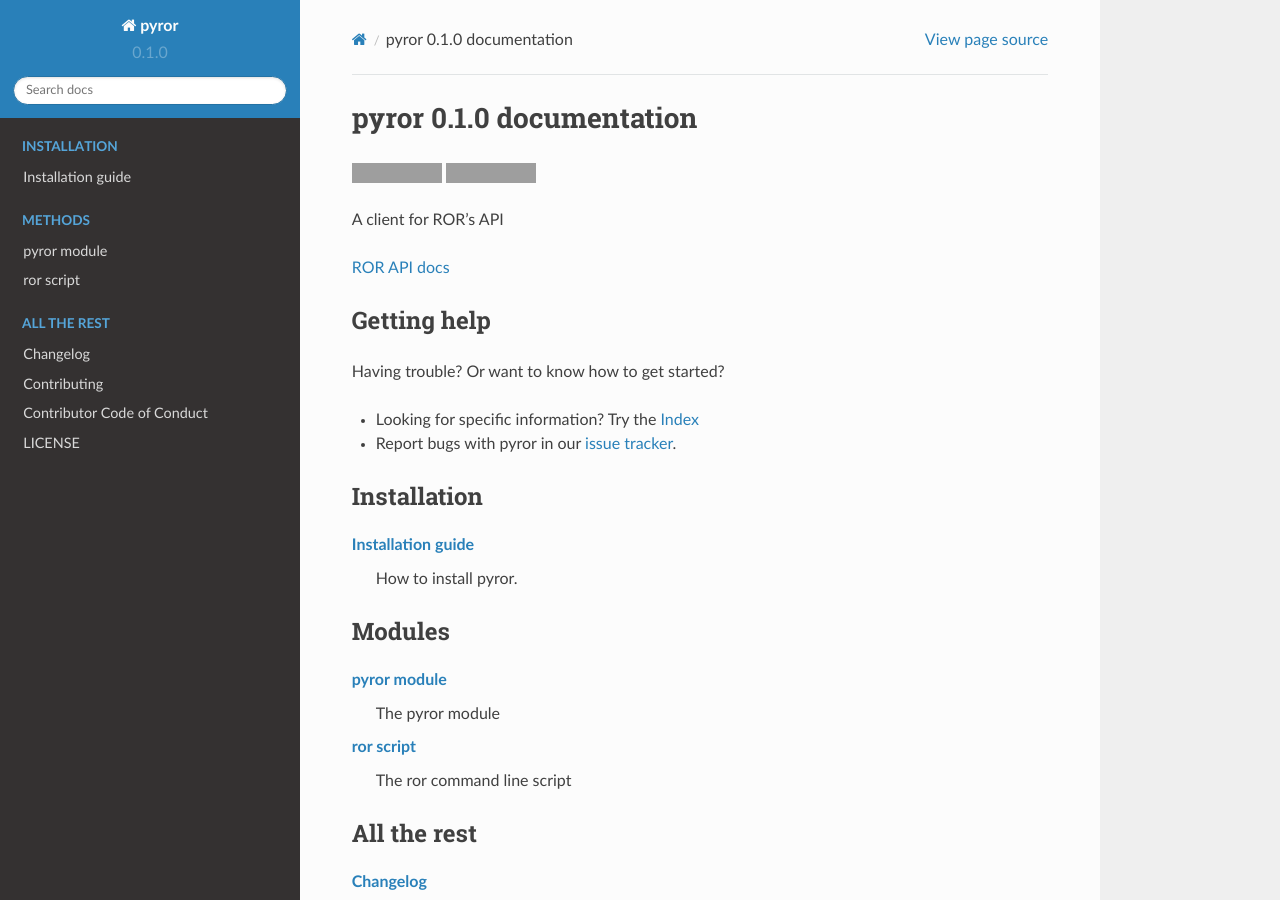
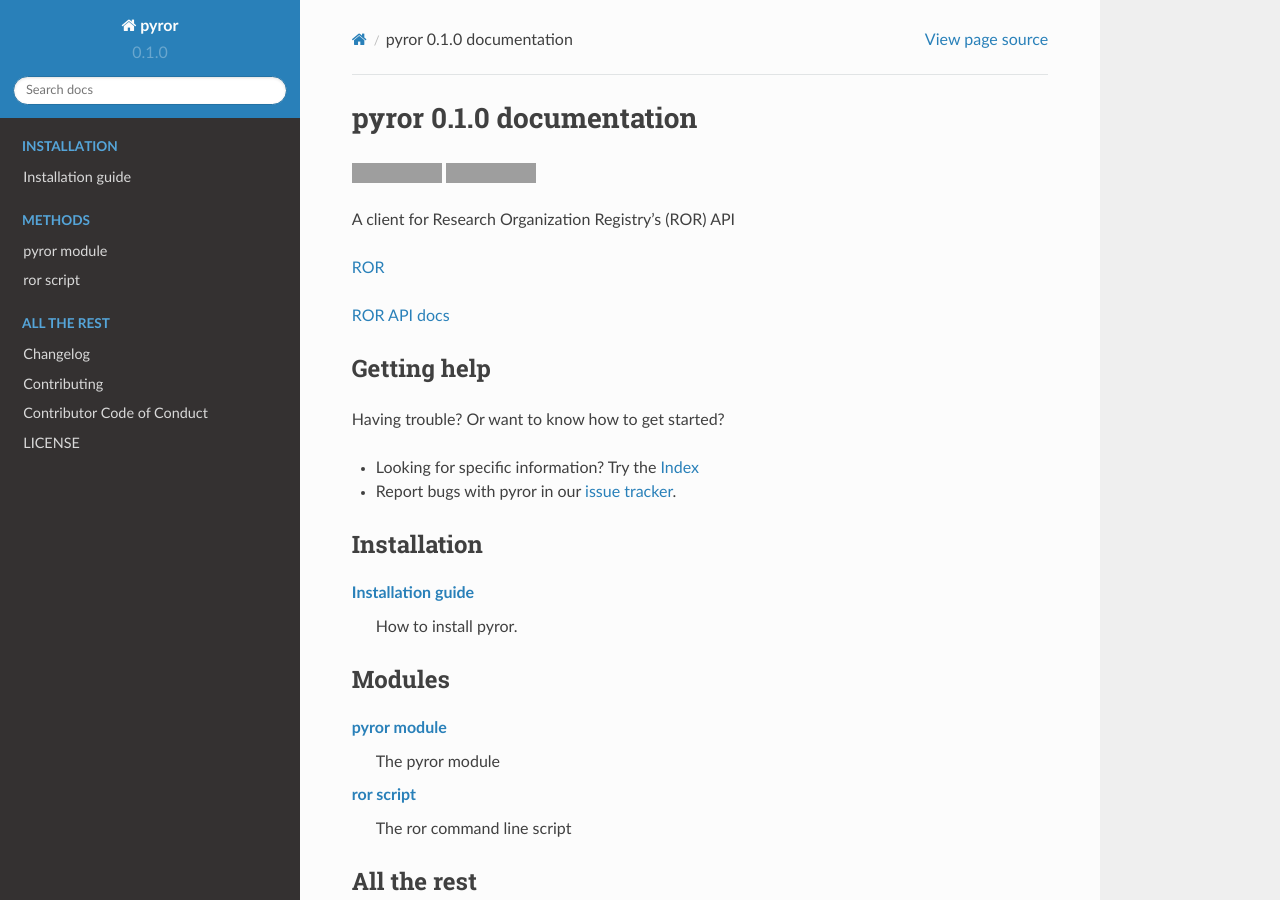
Before and after one commit to sckott/pyror, a Sphinx documentation site: the page built from docs/index.rst, in a window 1280 px wide and 900 px high. Built offline with Sphinx 7.4.7 and the Read the Docs theme 2.0.0, drawn with Linux system fonts in a browser that asks for light colours; grey boxes are pictures that could not be loaded.

Commit message:
add ror full name to docs

```diff
--- a/README.rst
+++ b/README.rst
@@ -3,7 +3,9 @@ pyror
 
 |ghactions| |black|
 
-A client for ROR's API
+A client for Research Organization Registry's (ROR) API
+
+`ROR <https://ror.org/>`__
 
 `ROR API docs <https://ror.readme.io/docs/rest-api>`__
 
--- a/docs/index.rst
+++ b/docs/index.rst
@@ -4,7 +4,9 @@ pyror |version| documentation
 
 |ghactions| |black|
 
-A client for ROR's API
+A client for Research Organization Registry's (ROR) API
+
+`ROR <https://ror.org/>`__
 
 `ROR API docs <https://ror.readme.io/docs/rest-api>`__
 
```
